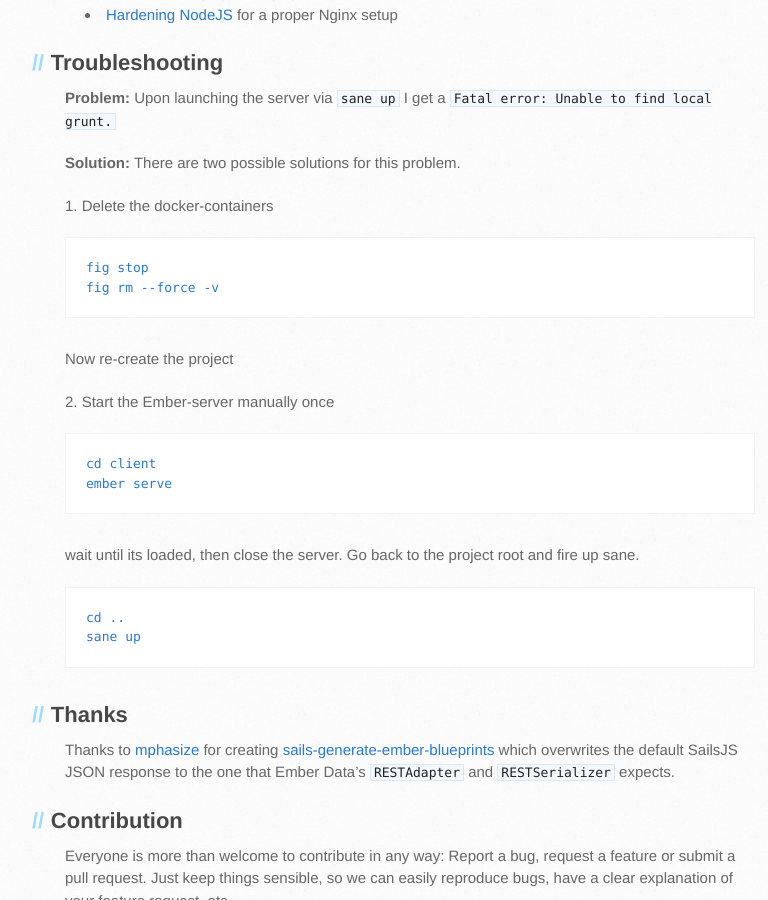
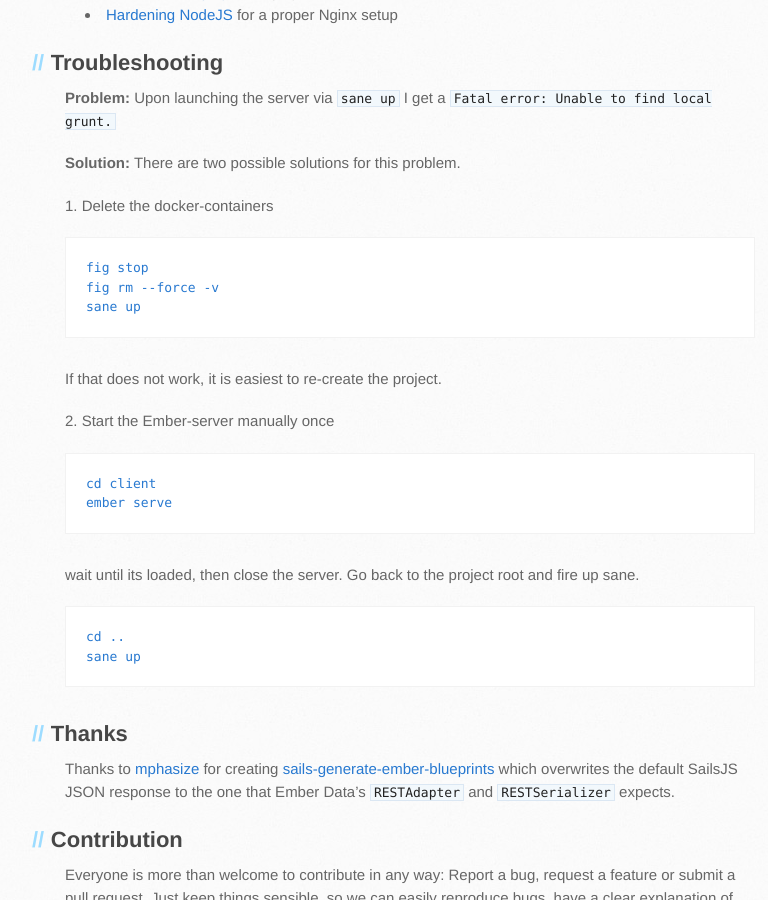
Before and after one commit to sane/sane, a Jekyll site: the page built from index.md, in a window 1280 px wide and 900 px high, scrolled down 2062 px. Shown: the whole window, without its empty margins (105-873 px from the left). Built offline with Jekyll 4.4.1, drawn with Linux system fonts in a browser that asks for light colours.

Commit message:
Update index.md

````diff
--- a/index.md
+++ b/index.md
@@ -77,8 +77,9 @@ There are two possible solutions for this problem.
 ```
 fig stop
 fig rm --force -v
+sane up
 ```
-Now re-create the project
+If that does not work, it is easiest to re-create the project.
 
 *2. Start the Ember-server manually once*
 ```
````
